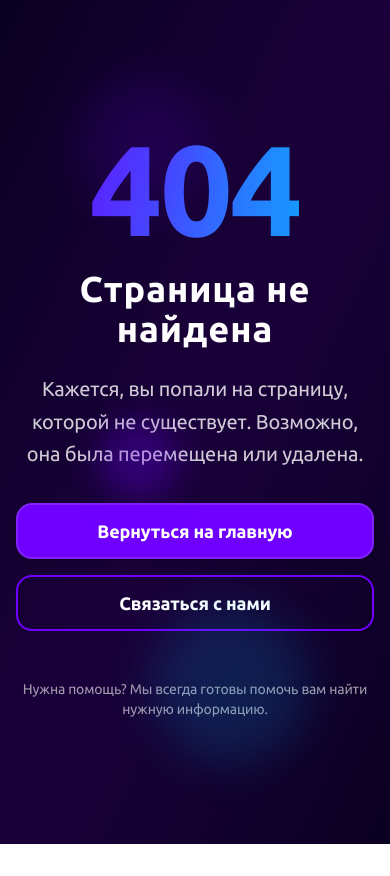
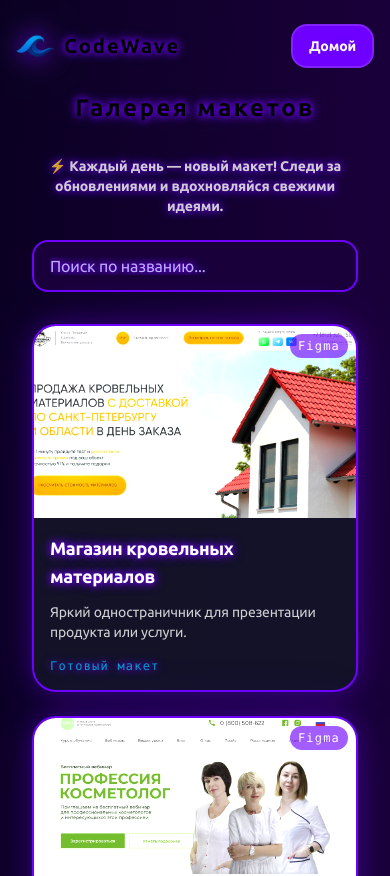
Before and after one commit to Enver111/codewave, a Next.js app: page /design in a window 390 px wide. Before the commit this address had no page. Shown: the top 876 px of the page. Before the commit the page ends 844 px from the top, so only its background shows below. Built offline with nearby package versions, Linux system fonts and the light colour scheme.

Commit message:
feat: add design gallery page with mobile optimization

```diff
--- /dev/null
+++ b/src/app/design/page.tsx
@@ -0,0 +1,173 @@
+"use client";
+
+import React, { useState, useRef, useEffect } from "react";
+import { templates } from "../../../data/orderPage";
+import Link from "next/link";
+
+export default function DesignPage() {
+  const [search, setSearch] = useState("");
+  const filteredTemplates = templates.filter(
+    (t) => t.image && t.name.toLowerCase().includes(search.toLowerCase())
+  );
+  const [visibleCount, setVisibleCount] = useState(6);
+  const observerRef = useRef<HTMLDivElement | null>(null);
+
+  useEffect(() => {
+    if (!observerRef.current) return;
+    const observer = new window.IntersectionObserver(
+      (entries) => {
+        if (
+          entries[0].isIntersecting &&
+          visibleCount < filteredTemplates.length
+        ) {
+          setVisibleCount((c) => c + 6);
+        }
+      },
+      { rootMargin: "0px", threshold: 1.0 }
+    );
+    observer.observe(observerRef.current);
+    return () => observer.disconnect();
+  }, [visibleCount, filteredTemplates.length]);
+
+  const shownTemplates = filteredTemplates
+    .slice()
+    .reverse()
+    .slice(0, visibleCount);
+
+  return (
+    <main className="min-h-screen bg-[#0a0022] bg-gradient-to-br from-[#0a0022] via-[#1a003a] to-[#0a0022] flex flex-col items-center py-6 md:py-12 px-4 md:px-2">
+      <div className="flex items-center gap-3 md:gap-6 mb-6 md:mb-10 w-full max-w-7xl justify-between">
+        <div className="flex items-center gap-2 md:gap-4">
+          <img
+            src="/icons/codewave_logo.svg"
+            alt="CodeWave Logo"
+            className="w-10 h-10 md:w-14 md:h-14 neon-logo"
+          />
+          <span className="text-xl md:text-3xl font-extrabold neon-text tracking-widest select-none">
+            CodeWave
+          </span>
+        </div>
+        <Link href="/" legacyBehavior>
+          <a className="px-4 py-2 md:px-6 md:py-2 rounded-2xl bg-[#6f00ff] text-white font-bold text-sm md:text-lg neon-text shadow-neon transition-colors duration-300 touch-button border-2 border-[#fff2] min-h-[44px] flex items-center">
+            Домой
+          </a>
+        </Link>
+      </div>
+      <h1 className="text-2xl md:text-4xl lg:text-5xl font-extrabold text-center mb-6 md:mb-8 tracking-widest neon-text px-4">
+        Галерея макетов
+      </h1>
+      <div className="w-full max-w-3xl mb-4 md:mb-6 flex justify-center px-4">
+        <div className="px-4 py-2 md:px-6 md:py-3 rounded-2xl text-white neon-text text-sm md:text-lg font-bold shadow-neon animate-pulse text-center">
+          ⚡️ Каждый день — новый макет! Следи за обновлениями и вдохновляйся
+          свежими идеями.
+        </div>
+      </div>
+      <div className="w-full max-w-3xl mb-8 md:mb-10 flex justify-center px-4">
+        <input
+          type="text"
+          value={search}
+          onChange={(e) => setSearch(e.target.value)}
+          placeholder="Поиск по названию..."
+          className="w-full md:w-2/3 px-4 py-3 md:px-6 md:py-3 rounded-2xl bg-[#1a003a] border-2 border-[#6f00ff] text-white text-base md:text-lg neon-text placeholder:text-[#bfaaff] focus:outline-none focus:ring-2 focus:ring-[#6f00ff] transition min-h-[44px]"
+        />
+      </div>
+      <div className="grid grid-cols-1 md:grid-cols-2 lg:grid-cols-3 gap-6 md:gap-10 w-full max-w-7xl px-4 md:px-0">
+        {shownTemplates.map((template) => (
+          <a
+            key={template.id}
+            href={template.figmaUrl || "#"}
+            target="_blank"
+            rel="noopener noreferrer"
+            className="group block rounded-3xl overflow-hidden shadow-2xl neon-card transition-all duration-300 active:scale-95 template-card"
+            style={{
+              background: "rgba(20,20,40,0.95)",
+              border: "2px solid #6f00ff",
+            }}
+          >
+            <div className="relative w-full h-48 md:h-64 overflow-hidden">
+              <img
+                src={template.image}
+                alt={template.name}
+                className="object-cover w-full h-full template-image transition-transform duration-500"
+                style={{
+                  filter:
+                    "brightness(1.1) saturate(1.2) drop-shadow(0 0 24px #6f00ff)",
+                }}
+              />
+              <div className="absolute top-2 right-2 bg-[#6f00ff]/80 text-white text-xs px-2 py-1 md:px-3 md:py-1 rounded-full shadow-neon font-mono tracking-widest animate-pulse">
+                Figma
+              </div>
+            </div>
+            <div className="p-4 md:p-6 flex flex-col gap-2">
+              <h2 className="text-lg md:text-2xl font-bold text-white neon-text mb-1">
+                {template.name}
+              </h2>
+              <p className="text-white/80 text-sm md:text-base mb-2">
+                {template.description}
+              </p>
+              <span className="inline-block mt-auto text-xs text-[#00BFFF] neon-text font-mono tracking-widest opacity-80">
+                {template.type === "custom"
+                  ? "Индивидуальный"
+                  : "Готовый макет"}
+              </span>
+            </div>
+          </a>
+        ))}
+      </div>
+      <div ref={observerRef} className="h-8" />
+      <style jsx global>{`
+        .neon-text {
+          text-shadow: 0 0 8px #6f00ff, 0 0 16px #6f00ff, 0 0 32px #fff2;
+        }
+        .neon-logo {
+          filter: drop-shadow(0 0 12px #6f00ff) drop-shadow(0 0 24px #fff2);
+        }
+        .neon-card {
+          box-shadow: 0 0 24px 0 #6f00ff55, 0 0 64px 0 #6f00ff22;
+        }
+
+        /* Touch-friendly кнопка */
+        .touch-button {
+          -webkit-tap-highlight-color: transparent;
+          touch-action: manipulation;
+        }
+
+        /* Hover эффекты только для десктопа */
+        @media (hover: hover) and (pointer: fine) {
+          .touch-button:hover {
+            background-color: #8f2fff;
+            transform: scale(1.05);
+          }
+
+          .template-card:hover {
+            transform: scale(1.05);
+            box-shadow: 0 0 32px 8px #6f00ffcc, 0 0 64px 0 #fff2;
+          }
+
+          .template-image:hover {
+            transform: scale(1.1);
+          }
+        }
+
+        /* Активные состояния для мобильных устройств */
+        @media (hover: none) and (pointer: coarse) {
+          .touch-button:active {
+            background-color: #8f2fff;
+            transform: scale(0.95);
+          }
+
+          .template-card:active {
+            transform: scale(0.95);
+          }
+        }
+
+        /* Улучшенная адаптивность для очень маленьких экранов */
+        @media (max-width: 480px) {
+          .neon-text {
+            text-shadow: 0 0 6px #6f00ff, 0 0 12px #6f00ff, 0 0 24px #fff2;
+          }
+        }
+      `}</style>
+    </main>
+  );
+}
```
